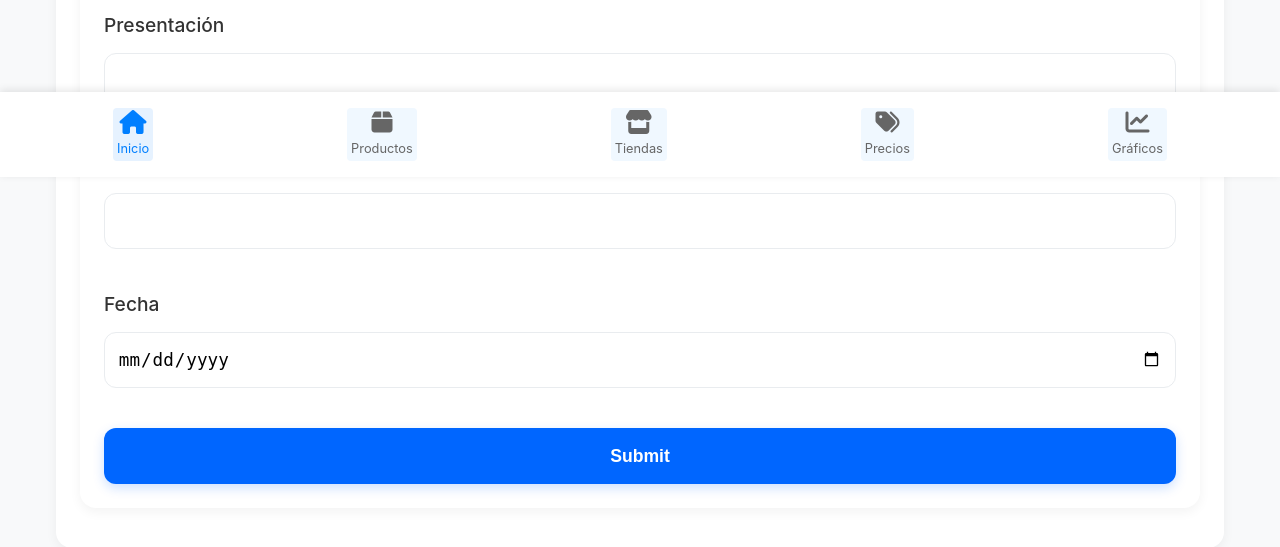
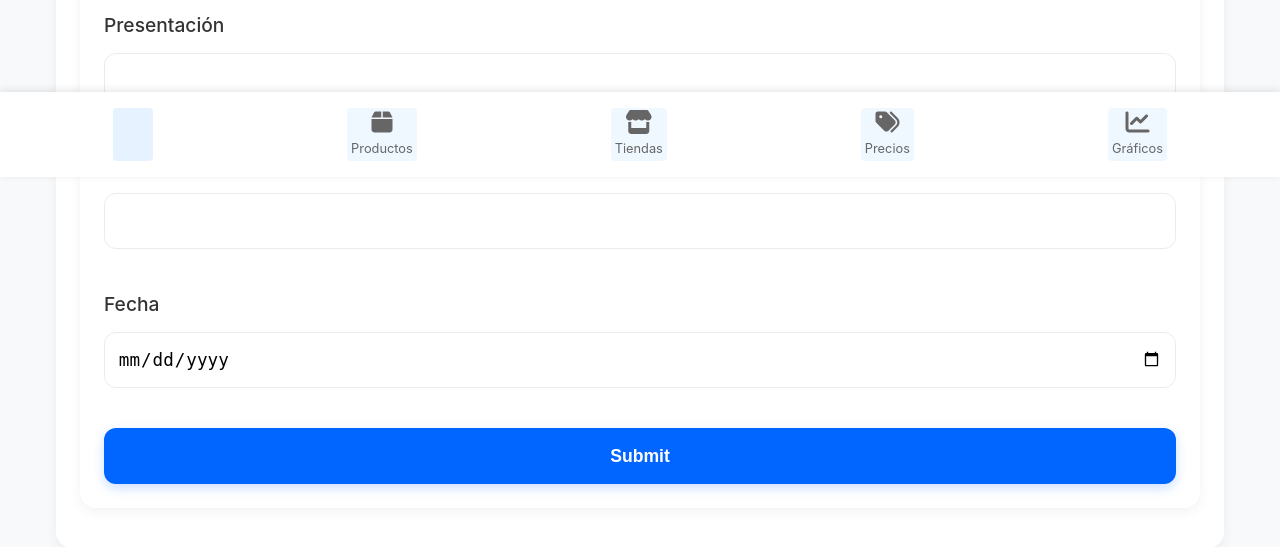
Before and after one commit to jmcriptos/mercadoX5, a Flask app: page /add_price in a window 1280 px wide, with the pointer over the restyled element. Shown: the part 623-1170 px from the top of the page. Run offline with Flask 3, Linux system fonts and the light colour scheme; some libraries are stand-ins or nearby versions.

```diff
--- a/static/style.css
+++ b/static/style.css
@@ -67,7 +67,7 @@ a {
 }
 
 a:hover {
-    color: #007fff;
+    color: #e6f2ff;
     background-color: #e6f2ff; /* Cambiar el color de fondo al pasar el cursor */
 }
 .card {
```
